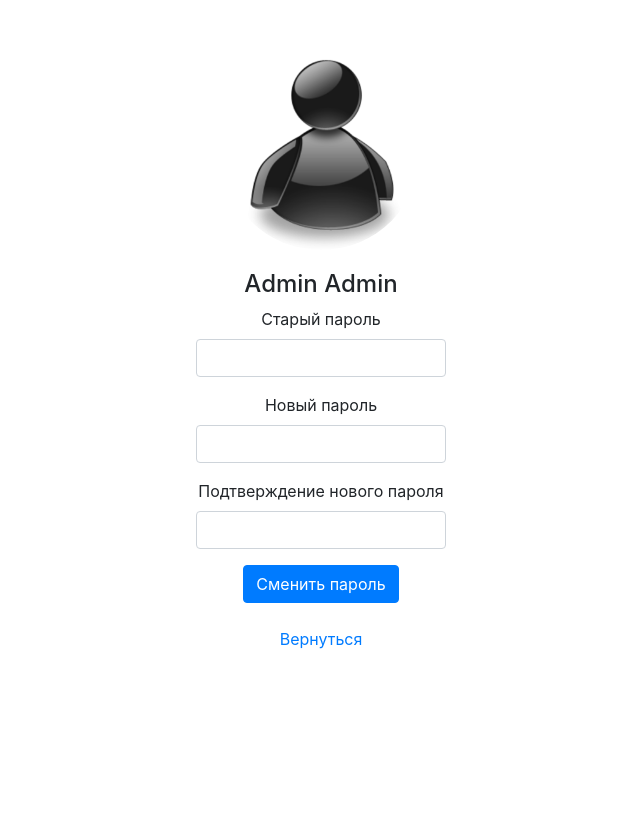
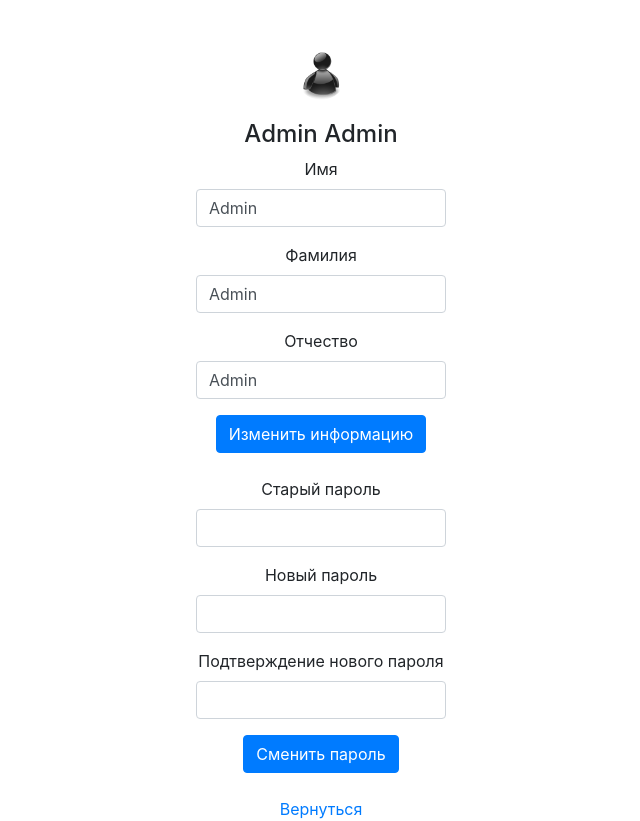
Before and after one commit to Qversite/PP, a PHP site: page /Web/Profile.php in a window 1280 px wide. Shown: the whole page, without its empty margins (319-959 px from the left). Before the commit the page ends 649 px from the top, so only its background shows below. Run offline with PHP 8.4, Linux system fonts and the light colour scheme; a user stored in the database is signed in; data comes from the database, SQL or seed files in the repository.

Commit message:
Add files via upload

```diff
--- a/PP/Bd/brain.php
+++ b/PP/Bd/brain.php
@@ -11,7 +11,6 @@ function getUserInfoById($id){
     $result = $stmt->fetch(PDO::FETCH_ASSOC);
     return $result;
 }
-
 function checkRepeat($studentId, $subjectId, $key){
     global $connection;
     $query = $connection->prepare("SELECT id FROM grade WHERE subject_id = :subjectId AND student_id = :studentId AND lesson_num = :lesson_num");
@@ -25,7 +24,6 @@ function checkRepeat($studentId, $subjectId, $key){
         return true;
     }
 }
-
 function getIdRepeat($studentId, $subjectId, $key){
     global $connection;
     $query = $connection->prepare("SELECT id FROM grade WHERE subject_id = :subjectId AND student_id = :studentId AND lesson_num = :lesson_num");
@@ -35,8 +33,6 @@ function getIdRepeat($studentId, $subjectId, $key){
     $query->execute();
     return $query->fetchColumn();
 }
-
-
 function getIdSubject(string $subject)
 {
     global $connection; // Предполагается, что $connection - это глобальная переменная или передана как аргумент
--- a/PP/Bd/pdo.php
+++ b/PP/Bd/pdo.php
@@ -1,4 +1,5 @@
 <?php
+$pdo = new PDO('mysql:host=localhost;dbname=gradebook', 'Admin', '12345');
 define('USER', 'Admin');
 define('PASSWORD', '12345');
 define('HOST', 'localhost');
@@ -9,4 +10,6 @@ try {
     echo $e->getMessage();
     exit("Error: " . $e->getMessage());
 }
+$stmt = $connection->prepare("SELECT * FROM users");
+$stmt->execute();
 ?>
--- a/PP/Web/Group.php
+++ b/PP/Web/Group.php
@@ -70,7 +70,7 @@ if(!isset($_SESSION['user_id']) || isset($_GET['logout'])){
                     echo "<div class=details_list>";
                 $studentData = getAllStudentByGroup($group['name']);
                 foreach ($studentData as $student){
-                    echo "<li class='delete-student' title='Нажмите, для удаления' data-student-id=".$student['id'].">".$student['lastname']." ".$student['name']." ".$student['surname']."</li>";
+                    echo "<li class='delete-student' title='Удалить' data-student-id=".$student['id'].">".$student['lastname']." ".$student['name']." ".$student['surname']."</li>";
                 }
                     if($role) {
                         echo "<a onclick='toggleAddStudentBlock()' class='add_things'>Добавить студента</a>";
@@ -141,7 +141,7 @@ if(!isset($_SESSION['user_id']) || isset($_GET['logout'])){
     function confirmDeleteStudent(link) {
         var studentId = link.dataset.studentId;
 
-        var confirmDelete = confirm('Точно ли вы хотите удалить студента? ');
+        var confirmDelete = confirm('Вы уверены, что хотите удалить студента? ');
         if (confirmDelete) {
             deleteStudent(studentId);
         } else {
@@ -226,7 +226,7 @@ if(!isset($_SESSION['user_id']) || isset($_GET['logout'])){
         addGroupBlock.style.display = (addGroupBlock.style.display === "block") ? "none" : "block";
     }
     function toggleDeleteGroup(){
-        var confirmDelete = confirm('Точно ли вы хотите удалить группу' + ' ' + group + '?');
+        var confirmDelete = confirm('Вы уверены, что хотите удалить группу?' + ' ' + group + '?');
         if (confirmDelete) {
             fetch('functions.php', {
                 method: 'POST',
--- a/PP/Web/Profile.php
+++ b/PP/Web/Profile.php
@@ -1,7 +1,7 @@
 <?php
 session_start();
 
-if(!isset($_SESSION['user_id']) || isset($_GET['logout'])){
+if (!isset($_SESSION['user_id']) || isset($_GET['logout'])) {
     $_SESSION['user_id'] = null;
     header('Location: login.php');
     exit;
@@ -13,6 +13,8 @@ if(!isset($_SESSION['user_id']) || isset($_GET['logout'])){
     $info = getUserInfoById($_SESSION['user_id']);
 
     if ($_SERVER['REQUEST_METHOD'] === 'POST') {
+        // Изменение пароля
+        if (isset($_POST['change_password'])) {
             $old_password = $_POST['old_password'];
             $new_password = $_POST['new_password'];
             $confirm_password = $_POST['confirm_password'];
@@ -36,11 +38,28 @@ if ($_SERVER['REQUEST_METHOD'] === 'POST') {
             $stmt = $pdo->prepare('UPDATE users SET password = :new_password WHERE id = :user_id');
             $stmt->execute(['new_password' => $new_password_hash, 'user_id' => $user_id]);
 
-    echo 'Пароль успешно изменен';
-    header('Location: login.php');
+            $_SESSION['success_message'] = 'Пароль успешно изменен';
+            header('Location: profile.php');
             exit;
         }
-}?>
+
+        // Изменение имени, фамилии и отчества
+        if (isset($_POST['change_info'])) {
+            $name = $_POST['name'];
+            $surname = $_POST['surname'];
+            $lastname = $_POST['lastname'];
+
+            $stmt = $pdo->prepare('UPDATE users SET name = :name, surname = :surname, lastname = :lastname WHERE id = :user_id');
+            $stmt->execute(['name' => $name, 'surname' => $surname, 'lastname' => $lastname, 'user_id' => $_SESSION['user_id']]);
+
+            $_SESSION['success_message'] = 'Информация о пользователе успешно обновлена';
+            header('Location: profile.php');
+            exit;
+        }
+    }
+}
+?>
+
 <!DOCTYPE html>
 <html lang="en">
 <head>
@@ -48,11 +67,8 @@ if ($_SERVER['REQUEST_METHOD'] === 'POST') {
     <meta name="viewport" content="width=device-width, initial-scale=1.0">
     <title>Профиль</title>
     <link rel="stylesheet" href="https://stackpath.bootstrapcdn.com/bootstrap/4.5.0/css/bootstrap.min.css">
+</head>
 <style>
-        .form-group {
-            text-align: center;
-        }
-
            .form-control {
         display: block;
         margin: 0 auto;
@@ -63,31 +79,83 @@ if ($_SERVER['REQUEST_METHOD'] === 'POST') {
         margin-top: 50px;
         text-align: center;
     }
+
     .profile-image {
-            width: 200px;
-            height: 200px;
+        width: 50px;
+        height: 50px;
         border-radius: 50%;
         object-fit: cover;
+        display: block;
+        margin: 0 auto;
     }
+
     .profile-info {
         margin-top: 20px;
     }
+
     .profile-info h2 {
         font-size: 24px;
     }
+
     .profile-info p {
         font-size: 16px;
     }
+
+    .alert {
+        margin-top: 10px;
+        padding: 10px;
+        border: 1px solid transparent;
+        border-radius: 5px;
+        width: 300px;
+        margin: 0 auto;
+    }
+
+    .alert-danger {
+        background-color: #f8d7da;
+        color: #721c24;
+        border-color: #f5c6cb;
+    }
+
+    .alert-success {
+        background-color: #d4edda;
+        color: #155724;
+        border-color: #c3e6cb;
+    }
+
+    a:hover {
+        color: blue;
+    }
 </style>
-</head>
+
+    </style>
 <body>
     <div class="container profile-container">
         <img class="profile-image" src="../img/user_img.png" alt="Profile Image">
         <div class="profile-info">
-            <h2><?php echo $info['name'].' '.$info['surname']; ?></h2>
-            <?php if(isset($_SESSION['error_message'])): ?>
+            <h2><?php echo $info['name'] . ' ' . $info['surname']; ?></h2>
+            <?php if (isset($_SESSION['error_message'])): ?>
                 <div class="alert alert-danger"><?php echo $_SESSION['error_message']; ?></div>
             <?php endif; ?>
+            <?php if (isset($_SESSION['success_message'])): ?>
+                <div class="alert alert-success"><?php echo $_SESSION['success_message']; ?></div>
+            <?php endif; ?>
+            <form method="post" action="profile.php">
+                <div class="form-group">
+                    <label for="name">Имя</label>
+                    <input type="text" class="form-control" id="name" name="name" value="<?php echo $info['name']; ?>">
+                </div>
+                <div class="form-group">
+                    <label for="surname">Фамилия</label>
+                    <input type="text" class="form-control" id="surname" name="surname" value="<?php echo $info['surname']; ?>">
+                </div>
+                <div class="form-group">
+                    <label for="lastname">Отчество</label>
+                    <input type="text" class="form-control" id="lastname" name="lastname" value="<?php echo $info['lastname']; ?>">
+                </div>
+
+                <button type="submit" class="btn btn-primary" name="change_info">Изменить информацию</button>
+        </form>
+        <br>
         <form method="post" action="profile.php">
             <div class="form-group">
                 <label for="old_password">Старый пароль</label>
@@ -101,12 +169,17 @@ if ($_SERVER['REQUEST_METHOD'] === 'POST') {
                 <label for="confirm_password">Подтверждение нового пароля</label>
                 <input type="password" class="form-control" id="confirm_password" name="confirm_password" required>
             </div>
-                <button type="submit" class="btn btn-primary">Сменить пароль</button>
+            <button type="submit" class="btn btn-primary" name="change_password">Сменить пароль</button>
         </form><br>
         <a href="main.php"><div>Вернуться</div></a>
     </div>
 </div>
 <script src="https://code.jquery.com/jquery-3.5.1.slim.min.js"></script>
 <script src="https://stackpath.bootstrapcdn.com/bootstrap/4.5.0/js/bootstrap.min.js"></script>
+
+
+
+
+
 </body>
 </html>
--- a/PP/Web/Tables.php
+++ b/PP/Web/Tables.php
@@ -19,7 +19,9 @@ $role = $_SESSION['role'];
     <meta http-equiv="X-UA-Compatible" content="ie=edge">
     <link rel="stylesheet" href="../css/Style.css">
     <title>Таблицы</title>
-</head><style>
+</head>
+<body>
+<style>
            .main_podval{
             display: flex;
     align-items: center;
@@ -32,8 +34,6 @@ $role = $_SESSION['role'];
 }
 
     </style>
-<body>
-
 <div class="main-design container" id="mainDesign">
     <div class="left-part">
     <a href="Main.php"><div class="logo"><img src="../img/Group.svg" alt=""></div></a>
--- a/PP/css/Style.css
+++ b/PP/css/Style.css
@@ -7,7 +7,7 @@ body{
 }
 
 a{
-    color: rgb(151 151 151);
+    color: rgb(255 0 0);
     text-decoration: none;
     transition: color 0.5s;
 }
@@ -248,7 +248,7 @@ a:hover{
     transition: color 0.5s ease;
 }
 .details_list li:hover{
-    color: #ffffff;
+    color: #ff0000;
 }
 .add_things{
     margin-top: 15px;
```
Also changed, not shown: PP/Bd/addColumnBD.php (+1 -10 lines), PP/Web/registration.php (+32 -6 lines). Lines whose indentation alone changed are shown as unchanged.
